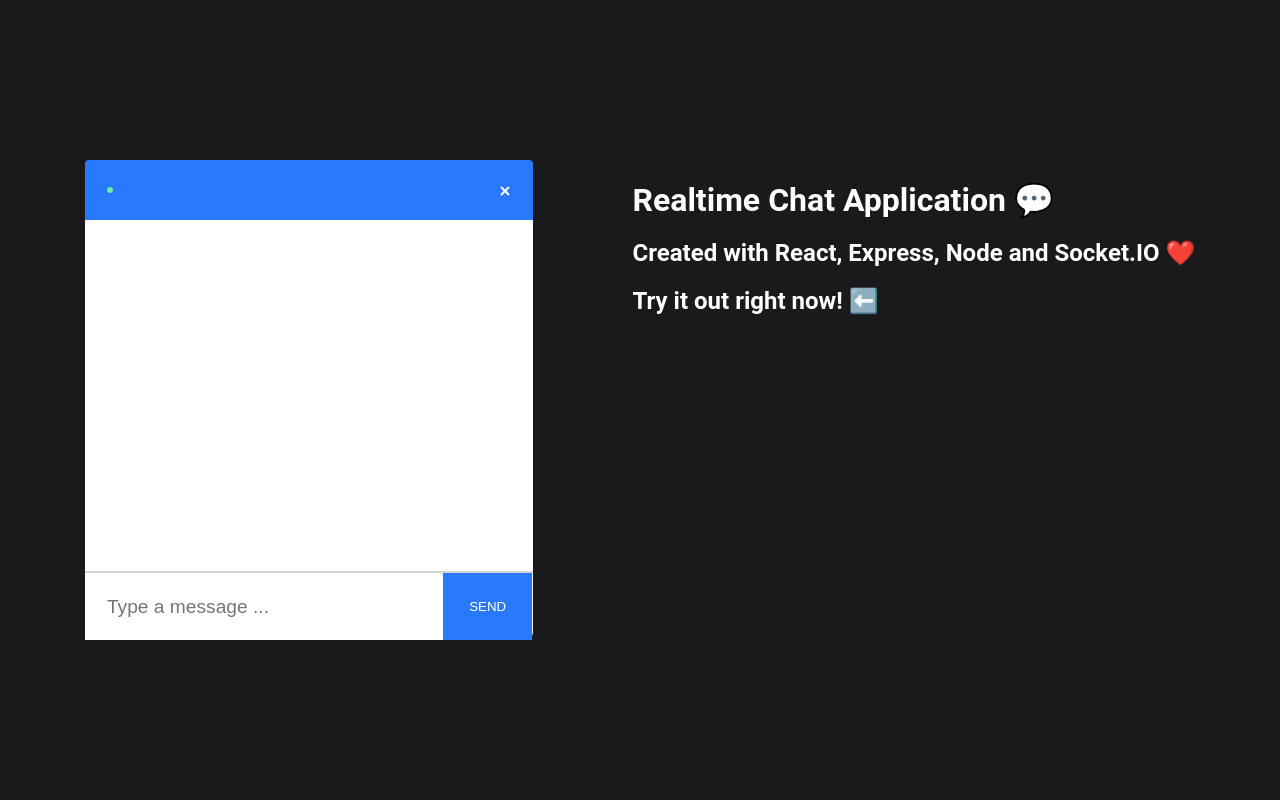
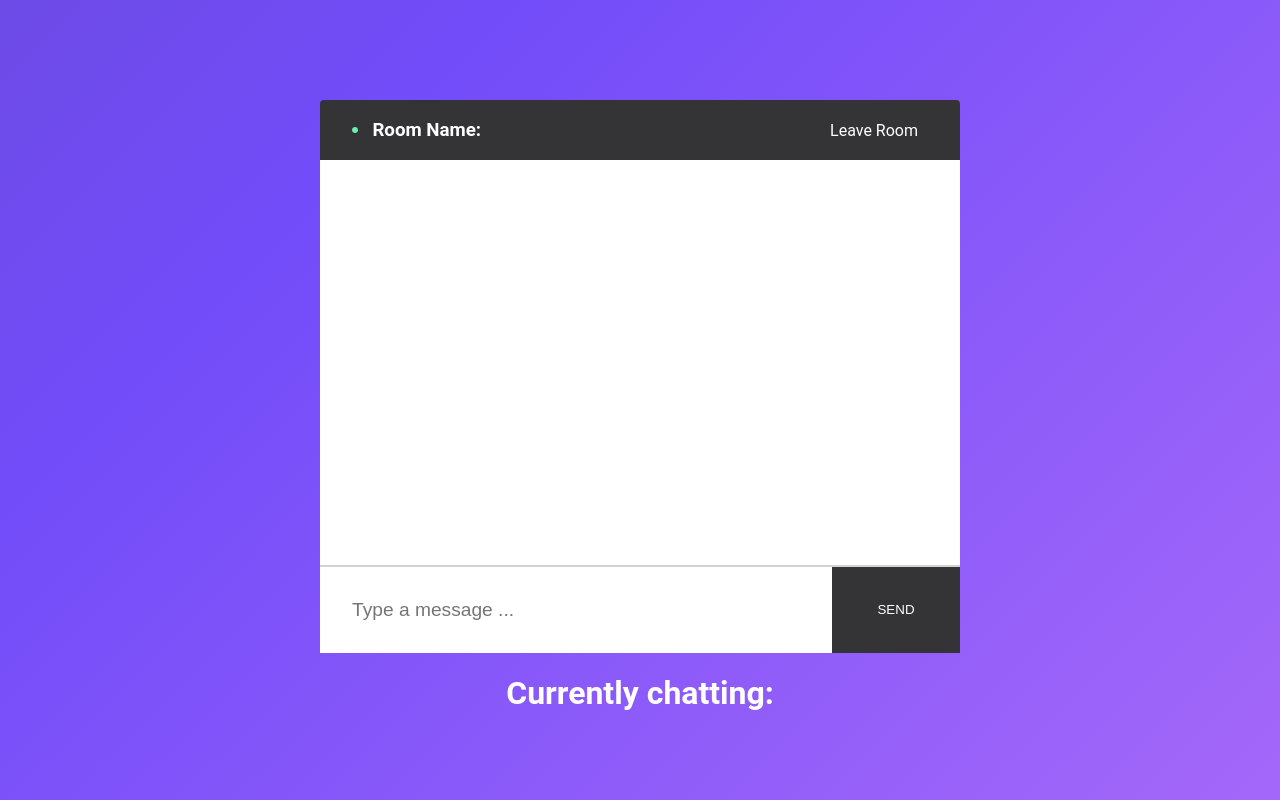
Before and after one commit to DarkLaughter/Echo, a React (Create React App) app in the folder client/: page /chat in a window 1280 px wide. Built offline with nearby package versions, Linux system fonts and the light colour scheme.

Commit message:
css changes and bug fixes

```diff
--- a/client/src/components/Chat/Chat.js
+++ b/client/src/components/Chat/Chat.js
@@ -13,7 +13,7 @@
 const Chat = ({ location }) => {
     const [name, setName] = useState('');
     const [room, setRoom] = useState('');
-    const [users, setUsers] = useState('')
+    const [users, setUsers] = useState([])
     const [message, setMessage] = useState('')
     const [messages, setMessages] = useState([])
     const ENDPOINT = 'localhost:5000'
@@ -58,9 +58,9 @@
     return (
         <div className="outerContainer">
             <div className="container">
-            <Infobar room={room} />
-            <Messages messages={messages} name={name}/>
-            <Input message={message} sendMessage={sendMessage} setMessage={setMessage} />
+                <Infobar room={room} />
+                <Messages messages={messages} name={name}/>
+                <Input message={message} sendMessage={sendMessage} setMessage={setMessage} />
             </div>
             <TextContainer users={users} />
         </div>
--- a/client/src/components/Chat/chat.css
+++ b/client/src/components/Chat/chat.css
@@ -1,19 +1,38 @@
 .outerContainer {
     display: flex;
+    flex-direction: column;
     justify-content: center;
     align-items: center;
     height: 100vh;
-    background-color: #1A1A1D;
+    background: linear-gradient(-45deg, #f896d8, #ca7df9, #724cf9, #564592);
+    background-size: 400% 400%;
+    animation: gradient 5s ease infinite;
 }
+
+@keyframes gradient {
+    0% {
+        background-position: 0% 50%;
+    }
+    50% {
+        background-position: 100% 50%;
+    }
+    100% {
+        background-position: 0% 50%;
+    }
+}
+
+
+
 
 .container {
     display: flex;
     flex-direction: column;
     justify-content: space-between;
+    margin-top: 100px;
     background: #FFFFFF;
     border-radius: 8px;
-    height: 60%;
-    width: 35%;
+    height: 75%;
+    width: 50%;
 }
 
 @media (min-width: 320px) and (max-width: 480px) {
--- a/client/src/components/Infobar/Infobar.css
+++ b/client/src/components/Infobar/Infobar.css
@@ -2,7 +2,7 @@
     display: flex;
     align-items: center;
     justify-content: space-between;
-    background: #2979FF;
+    background: #343437;
     border-radius: 4px 4px 0 0;
     height: 60px;
     width: 100%;
@@ -26,3 +26,15 @@
 .onlineIcon {
     margin-right: 5%;
 }
+
+a{
+    color: white;
+    text-decoration: none;
+    padding: 10px;
+
+    border-radius: 10px;
+}
+
+a:hover{
+    color: #1f2041;
+}
--- a/client/src/components/Infobar/Infobar.js
+++ b/client/src/components/Infobar/Infobar.js
@@ -1,5 +1,4 @@
 import React from 'react'
-import closeIcon from '../../icons/closeIcon.png'
 import onlineIcon from "../../icons/onlineIcon.png"
 
 import './Infobar.css'
@@ -9,11 +8,10 @@
         <div className="infoBar">
             <div className="leftInnerContainer">
                 <img src={onlineIcon} alt="online" className="onlineIcon"/>
-                <h3>{room}</h3>
+                <h3>Room Name: {room}</h3>
             </div>
             <div className="rightInnerContainer">
-                <a href="/">
-                    <img src={closeIcon} alt="close"/>
+                <a href="/"> Leave Room
                 </a>
             </div>
         </div>
--- a/client/src/components/Input/Input.css
+++ b/client/src/components/Input/Input.css
@@ -19,7 +19,7 @@
     color: #fff !important;
     text-transform: uppercase;
     text-decoration: none;
-    background: #2979FF;
+    background: #343437;
     padding: 20px;
     display: inline-block;
     border: none;
--- a/client/src/components/Messages/Message/Message.js
+++ b/client/src/components/Messages/Message/Message.js
@@ -13,7 +13,7 @@
         isSentByCurrentUser
         ? (
             <div className="messageContainer justifyEnd">
-                <p className="sentText">{trimmedName}</p>
+                <p className="sentText pr-10">{trimmedName}</p>
                 <div className="messageBox backgroundBlue">
                     <p className="messageText colorWhite">{Emoji.emojify(text)}</p>
                 </div>
--- a/client/src/components/Messages/Messages.css
+++ b/client/src/components/Messages/Messages.css
@@ -2,4 +2,4 @@
     padding: 5% 0;
     overflow: auto;
     flex: auto;
-}
+  }
--- a/client/src/components/Messages/Messages.js
+++ b/client/src/components/Messages/Messages.js
@@ -1,12 +1,12 @@
 import React from 'react'
-import ReactScrollToBottom from 'react-scroll-to-bottom'
+import ScrollToBottom from 'react-scroll-to-bottom'
 import Message from './Message/Message';
 
 const Messages = ( {messages, name} ) => {
     return (
-        <ReactScrollToBottom className="messages">
+        <ScrollToBottom className="messages">
             {messages.map((message, i) => <div key={i}><Message message={message} name={name}/></div>)}
-        </ReactScrollToBottom>
+        </ScrollToBottom>
     )
 }
 
--- a/client/src/components/TextContainer/TextContainer.css
+++ b/client/src/components/TextContainer/TextContainer.css
@@ -1,16 +1,12 @@
 .textContainer {
     display: flex;
-    flex-direction: column;
-    margin-left: 100px;
     color: white;
-    height: 60%;
-    justify-content: space-between;
+    height: 20%;
   }
 
   .activeContainer {
     display: flex;
-    align-items: center;
-    margin-bottom: 50%;
+    margin-bottom: 10%;
   }
 
   .activeItem {
@@ -25,9 +21,3 @@
   .textContainer h1 {
     margin-bottom: 0px;
   }
-
-  @media (min-width: 320px) and (max-width: 1200px) {
-    .textContainer {
-      display: none;
-    }
-  }
--- a/client/src/components/TextContainer/TextContainer.js
+++ b/client/src/components/TextContainer/TextContainer.js
@@ -6,16 +6,11 @@
 
 const TextContainer = ({ users }) => (
     <div className="textContainer">
-    <div>
-      <h1>Realtime Chat Application <span role="img" aria-label="emoji">💬</span></h1>
-      <h2>Created with React, Express, Node and Socket.IO <span role="img" aria-label="emoji">❤️</span></h2>
-      <h2>Try it out right now! <span role="img" aria-label="emoji">⬅️</span></h2>
-    </div>
     {
         users
         ? (
             <div>
-            <h1>People currently chatting:</h1>
+                <h1>Currently chatting:</h1>
             <div className="activeContainer">
                 <h2>
                     {users.map(({name}) => (
```
Also changed, not shown: 2 other files (tests, documents, lock files or other folders). Lines whose indentation alone changed are shown as unchanged.
